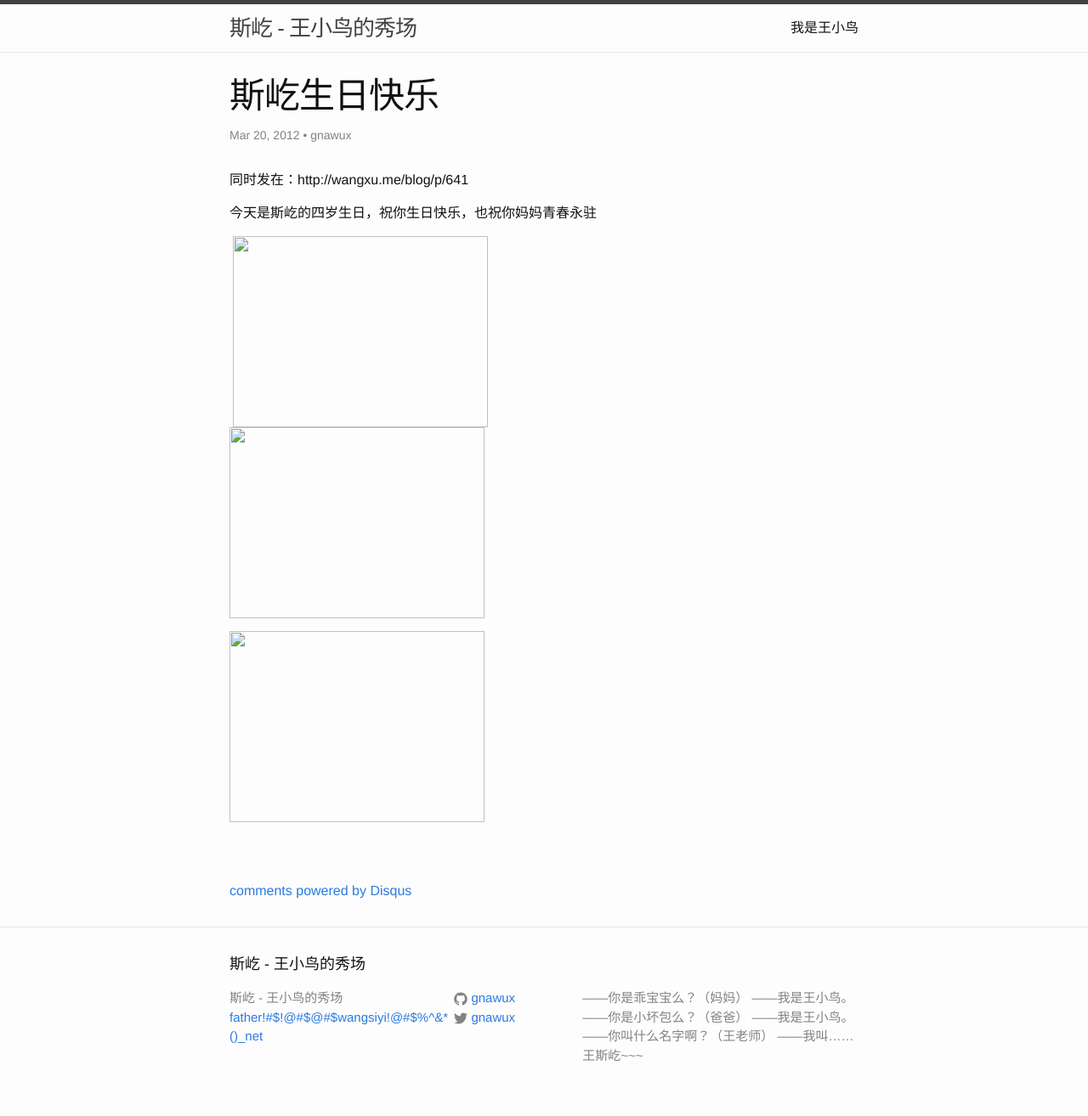
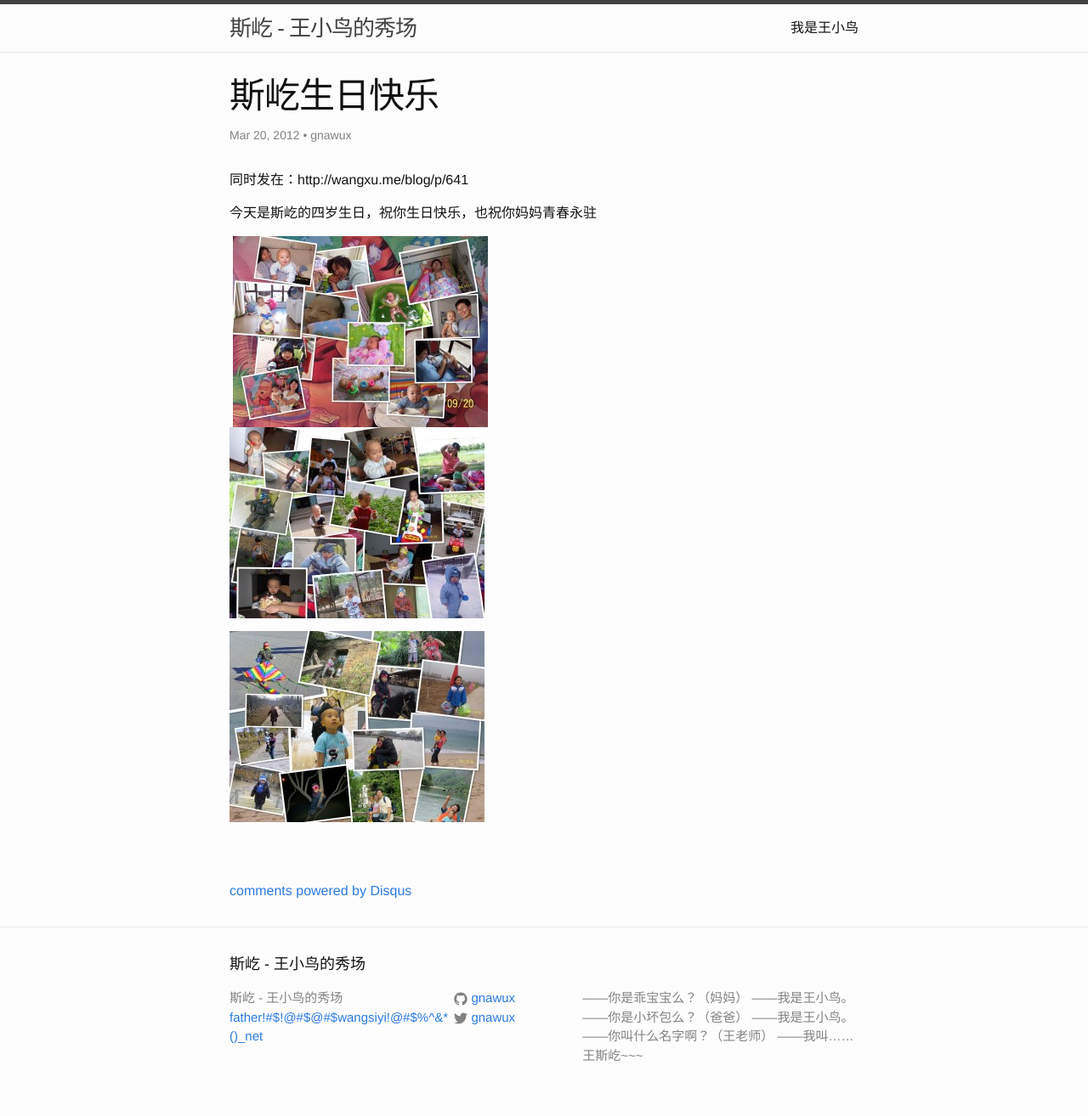
Before and after one commit to gnawux/wangsiyi.net, a Jekyll site: the page built from _posts/2012-03-20-%e6%96%af%e5%b1%b9%e7%94%9f%e6%97%a5%e5%bf%ab%e4%b9%90.html, in a window 1280 px wide. Shown: the whole page at 85% size. Built offline with Jekyll 4.4.1, drawn with Linux system fonts in a browser that asks for light colours; comment, search, counter and statistics services are not loaded.

Commit message:
fix src url of attached pictures
Signed-off-by: Wang Xu <gnawux@gmail.com>

```diff
--- a/_posts/2011-03-09-%e4%b8%89%e4%ba%9a-%e4%ba%9a%e9%be%99%e6%b9%be.html
+++ b/_posts/2011-03-09-%e4%b8%89%e4%ba%9a-%e4%ba%9a%e9%be%99%e6%b9%be.html
@@ -16,9 +16,9 @@ published: true
 author: gnawux
 ---
 <p>和爸爸妈妈一起，王小鸟坐大飞机到了三亚，第一次坐飞机+第一次看到南方的蓝蓝的海，让我们家小土鳖着实兴奋了好几天。这里先放部分手机照片上来，稍后放更多照片进来。</p>
-<p>[caption id="attachment_29" align="alignnone" width="300" caption="虽然爱玩水，可是我可不下水"]<a href="http://wangsiyi.net/siyi/wp-content/uploads/2011/03/IMG_20110306_113529.jpg"><img class="size-medium wp-image-29" title="王斯屹@『游泳池 天域酒店 亚龙湾 』" src="assets/IMG_20110306_113529-300x224.jpg" alt="" width="300" height="224" /></a>[/caption]</p>
+<p>[caption id="attachment_29" align="alignnone" width="300" caption="虽然爱玩水，可是我可不下水"]<a href="http://wangsiyi.net/siyi/wp-content/uploads/2011/03/IMG_20110306_113529.jpg"><img class="size-medium wp-image-29" title="王斯屹@『游泳池 天域酒店 亚龙湾 』" src="/assets/IMG_20110306_113529-300x224.jpg" alt="" width="300" height="224" /></a>[/caption]</p>
 <p>这个是王斯屹赖在妈妈身上的样子，后来确实自己下水了，还摔在水里，吓得爸爸穿着短裤就直接跳水里了，还好手机没进水。</p>
-<p>[caption id="attachment_30" align="alignnone" width="300" caption="亚龙湾的海滩"]<a href="http://wangsiyi.net/siyi/wp-content/uploads/2011/03/IMG_20110308_101721.jpg"><img class="size-medium wp-image-30" title="亚龙湾的海滩" src="assets/IMG_20110308_101721-300x224.jpg" alt="" width="300" height="224" /></a>[/caption]</p>
+<p>[caption id="attachment_30" align="alignnone" width="300" caption="亚龙湾的海滩"]<a href="http://wangsiyi.net/siyi/wp-content/uploads/2011/03/IMG_20110308_101721.jpg"><img class="size-medium wp-image-30" title="亚龙湾的海滩" src="/assets/IMG_20110308_101721-300x224.jpg" alt="" width="300" height="224" /></a>[/caption]</p>
 <p>虽然不肯下水，不肯靠近海边，但王小鸟最喜欢的就是海滩了。</p>
-<p>[caption id="attachment_31" align="alignnone" width="300" caption="行李车上的是行李，托运的、手提的，还有平时放在怀里的那个"]<a href="http://wangsiyi.net/siyi/wp-content/uploads/2011/03/IMG_20110308_141732.jpg"><img class="size-medium wp-image-31" title="行李" src="assets/IMG_20110308_141732-300x224.jpg" alt="" width="300" height="224" /></a>[/caption]</p>
+<p>[caption id="attachment_31" align="alignnone" width="300" caption="行李车上的是行李，托运的、手提的，还有平时放在怀里的那个"]<a href="http://wangsiyi.net/siyi/wp-content/uploads/2011/03/IMG_20110308_141732.jpg"><img class="size-medium wp-image-31" title="行李" src="/assets/IMG_20110308_141732-300x224.jpg" alt="" width="300" height="224" /></a>[/caption]</p>
 <p>嗯，飞机场，小鸟最喜欢行李车了，为了这个车，可以不抱着了。</p>
--- a/_posts/2011-03-30-%e7%9c%8b%ef%bc%81%e7%81%b0%e6%9c%ba%ef%bc%81.html
+++ b/_posts/2011-03-30-%e7%9c%8b%ef%bc%81%e7%81%b0%e6%9c%ba%ef%bc%81.html
@@ -17,7 +17,7 @@ author: gnawux
 ---
 <p>嗯，灰机不是王小鸟说的，但是，王小鸟确实看到灰机了。</p>
 <p>按照周末和王小鸟的约定，爸爸给王小鸟买了一个遥控直升机：</p>
-<p>[caption id="attachment_11" align="alignnone" width="300" caption="王斯屹的直升机"]<a href="http://wangsiyi.net/siyi/wp-content/uploads/2011/03/IMG_20110330_205928.jpg"><img class="size-medium wp-image-11" title="直升机" src="assets/IMG_20110330_205928-300x224.jpg" alt="" width="300" height="224" /></a>[/caption]</p>
+<p>[caption id="attachment_11" align="alignnone" width="300" caption="王斯屹的直升机"]<a href="http://wangsiyi.net/siyi/wp-content/uploads/2011/03/IMG_20110330_205928.jpg"><img class="size-medium wp-image-11" title="直升机" src="/assets/IMG_20110330_205928-300x224.jpg" alt="" width="300" height="224" /></a>[/caption]</p>
 <p>司马 S107G，三通道遥控的，照片上的黄线是用来充电的USB线。可是，王斯屹一看直升机飞起来立刻躲到爸爸后面了，直升机往下一落，立刻放生大哭，吓坏了，从此再也不让玩了……</p>
 <p>唉，爸爸的私人飞机投资算是打水票了。</p>
 <p>&nbsp;</p>
--- a/_posts/2011-07-30-%e4%b8%8a%e6%b5%b7%e7%9a%84%e6%a3%92%e6%a3%92%e7%b3%96.html
+++ b/_posts/2011-07-30-%e4%b8%8a%e6%b5%b7%e7%9a%84%e6%a3%92%e6%a3%92%e7%b3%96.html
@@ -14,5 +14,5 @@ published: true
 author: gnawux
 ---
 <p>爸爸要结束外驻上海了，问王小鸟想要什么礼物，王小鸟毫不犹豫地选择了棒棒糖，爸爸当然要全力满足了，今天爸爸在南京路就买了这么一件东西：</p>
-<p>[caption id="attachment_63" align="alignnone" width="300" caption="愤怒的小鸟"]<a href="http://wangsiyi.net/siyi/wp-content/uploads/2011/07/IMG_20110730_231137.jpg"><img class="size-medium wp-image-63" title="IMG_20110730_231137" src="assets/IMG_20110730_231137-300x224.jpg" alt="" width="300" height="224" /></a>[/caption]</p>
+<p>[caption id="attachment_63" align="alignnone" width="300" caption="愤怒的小鸟"]<a href="http://wangsiyi.net/siyi/wp-content/uploads/2011/07/IMG_20110730_231137.jpg"><img class="size-medium wp-image-63" title="IMG_20110730_231137" src="/assets/IMG_20110730_231137-300x224.jpg" alt="" width="300" height="224" /></a>[/caption]</p>
 <p>棒棒糖是在南京路第一食品店买的</p>
--- a/_posts/2012-03-20-%e6%96%af%e5%b1%b9%e7%94%9f%e6%97%a5%e5%bf%ab%e4%b9%90.html
+++ b/_posts/2012-03-20-%e6%96%af%e5%b1%b9%e7%94%9f%e6%97%a5%e5%bf%ab%e4%b9%90.html
@@ -15,7 +15,7 @@ author: gnawux
 ---
 <p>同时发在：http://wangxu.me/blog/p/641</p>
 <p>今天是斯屹的四岁生日，祝你生日快乐，也祝你妈妈青春永驻</p>
-<div> <a href="http://wangsiyi.net/siyi/wp-content/uploads/2012/03/siyi-4years-1.jpg"><img class="aligncenter size-medium wp-image-82" title="siyi-4years-1" src="assets/siyi-4years-1-300x225.jpg" alt="" width="300" height="225" /></a></div>
-<p><a href="http://wangsiyi.net/siyi/wp-content/uploads/2012/03/siyi-4years-2.jpg"><img class="aligncenter size-medium wp-image-83" title="siyi-4years-2" src="assets/siyi-4years-2-300x225.jpg" alt="" width="300" height="225" /></a></p>
-<p><a href="http://wangsiyi.net/siyi/wp-content/uploads/2012/03/siyi-4years-3.jpg"><img class="aligncenter size-medium wp-image-84" title="siyi-4years-3" src="assets/siyi-4years-3-300x225.jpg" alt="" width="300" height="225" /></a></p>
+<div> <a href="http://wangsiyi.net/siyi/wp-content/uploads/2012/03/siyi-4years-1.jpg"><img class="aligncenter size-medium wp-image-82" title="siyi-4years-1" src="/assets/siyi-4years-1-300x225.jpg" alt="" width="300" height="225" /></a></div>
+<p><a href="http://wangsiyi.net/siyi/wp-content/uploads/2012/03/siyi-4years-2.jpg"><img class="aligncenter size-medium wp-image-83" title="siyi-4years-2" src="/assets/siyi-4years-2-300x225.jpg" alt="" width="300" height="225" /></a></p>
+<p><a href="http://wangsiyi.net/siyi/wp-content/uploads/2012/03/siyi-4years-3.jpg"><img class="aligncenter size-medium wp-image-84" title="siyi-4years-3" src="/assets/siyi-4years-3-300x225.jpg" alt="" width="300" height="225" /></a></p>
 <p>&nbsp;</p>
--- a/_posts/2012-12-16-%e5%9c%a3%e8%af%9e%e5%bf%ab%e4%b9%90.html
+++ b/_posts/2012-12-16-%e5%9c%a3%e8%af%9e%e5%bf%ab%e4%b9%90.html
@@ -17,5 +17,5 @@ author: gnawux
 ---
 <p>今天和斯屹一起买了彩灯，装点上了圣诞树，斯屹很开心</p>
 <p>一家人一起走过这么多年了，感慨良多啊</p>
-<p><a href="http://wangsiyi.net/siyi/p/91/img_1816" rel="attachment wp-att-92"><img class="aligncenter size-medium wp-image-92" alt="IMG_1816" src="assets/IMG_1816-300x225.jpg" width="300" height="225" /></a></p>
+<p><a href="http://wangsiyi.net/siyi/p/91/img_1816" rel="attachment wp-att-92"><img class="aligncenter size-medium wp-image-92" alt="IMG_1816" src="/assets/IMG_1816-300x225.jpg" width="300" height="225" /></a></p>
 <p>&nbsp;</p>
```
